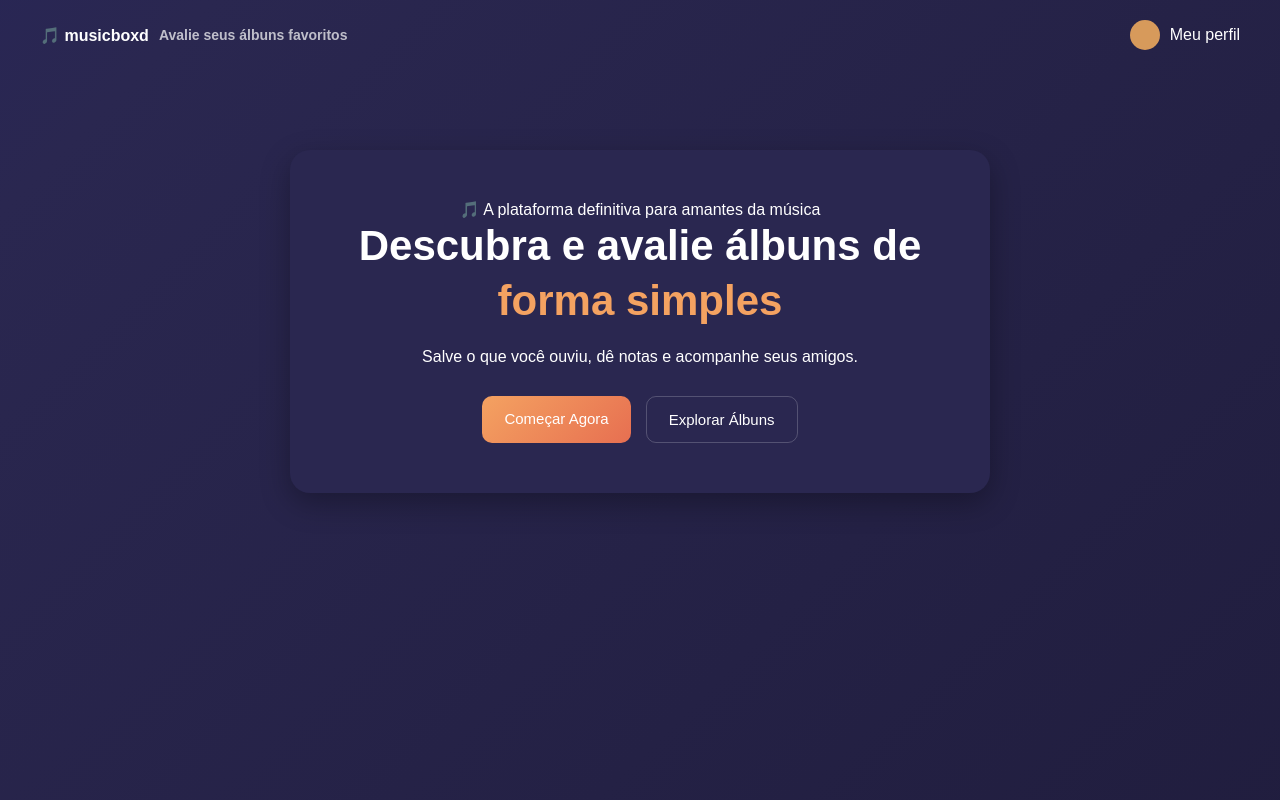
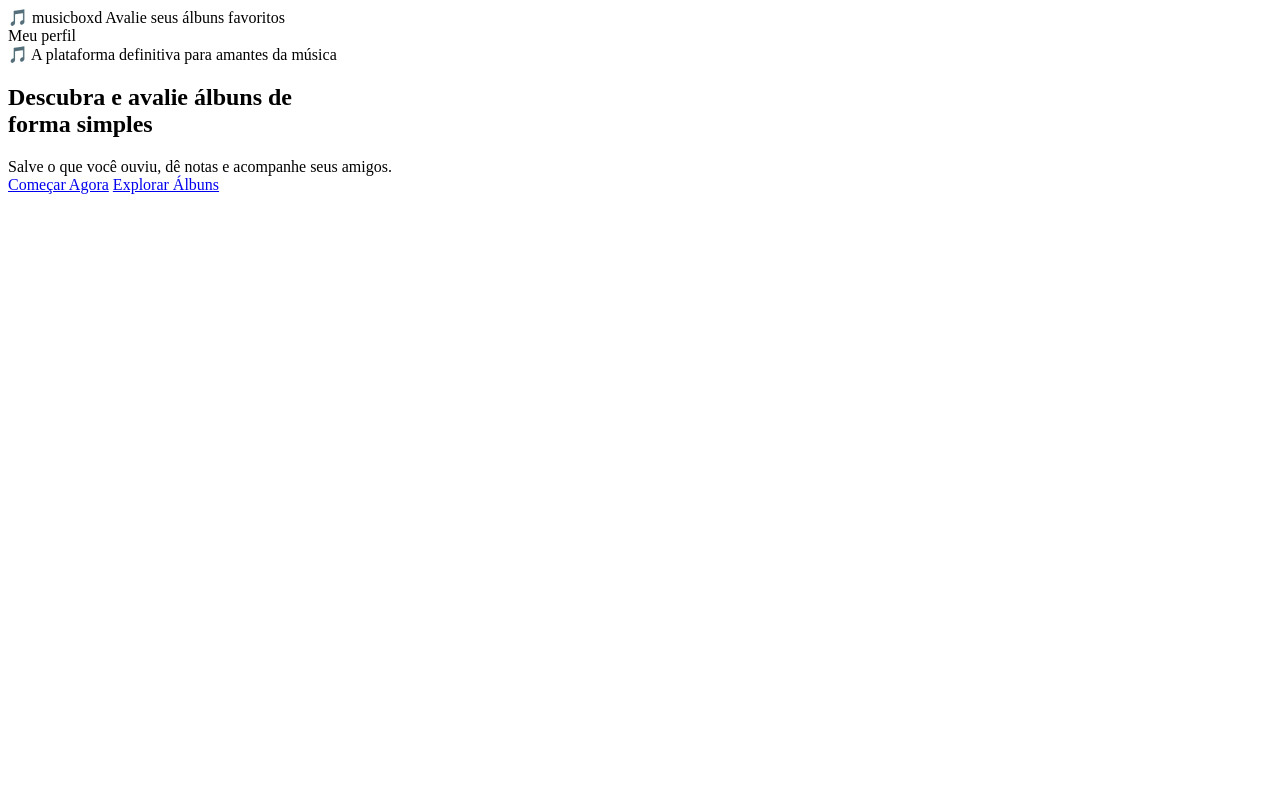
Before and after one commit to gaabkkj/musicboxd, a plain HTML site: page index.html in a window 1280 px wide. Drawn offline with Linux system fonts and the light colour scheme.

Commit message:
Update index.html

```diff
--- a/index.html
+++ b/index.html
@@ -4,176 +4,6 @@
   <meta charset="UTF-8">
   <title>Musicboxd</title>
 
-  <style>
-    * {
-  margin: 0;
-  padding: 0;
-  box-sizing: border-box;
-  font-family: Arial, sans-serif;
-}
-
-body {
-  background: linear-gradient(-45deg, #1e1b3a, #2a2750, #1c1f7a, #0c0f5a);
-  background-size: 400% 400%;
-  animation: gradientBG 12s ease infinite;
-
-  color: #fff;
-  display: flex;
-  flex-direction: column;
-  align-items: center;
-}
-
-/* HEADER */
-
-header {
-  width: 100%;
-  display: flex;
-  align-items: center;
-  padding: 20px 40px;
-}
-
-.logo {
-  display: flex;
-  align-items: center;
-  gap: 10px;
-  font-weight: bold;
-}
-
-.logo span {
-  font-size: 14px;
-  opacity: 0.7;
-}
-
-.profile {
-  display: flex;
-  align-items: center;
-  gap: 10px;
-  margin-left: auto;
-}
-
-.avatar {
-  width: 30px;
-  height: 30px;
-  border-radius: 50%;
-  background: #d79a5b;
-}
-
-/* HERO CENTRAL (AGORA EM CARD) */
-
-.hero {
-  margin-top: 80px;
-  background: #2a2750;
-  padding: 50px 40px;
-  border-radius: 20px;
-  text-align: center;
-  max-width: 700px;
-  width: 90%;
-  box-shadow: 0 10px 30px rgba(0,0,0,0.3);
-
-  opacity: 0;
-  transform: translateY(30px);
-  animation: fadeUp 0.8s ease forwards;
-}
-
-.tag {
-  opacity: 0;
-  animation: fadeUp 0.8s ease forwards;
-  animation-delay: 0.2s;
-}
-
-h1 {
-  opacity: 0;
-  animation: fadeUp 0.8s ease forwards;
-  animation-delay: 0.4s;
-}
-
-.subtitle {
-  opacity: 0;
-  animation: fadeUp 0.8s ease forwards;
-  animation-delay: 0.6s;
-}
-
-.buttons {
-  opacity: 0;
-  animation: fadeUp 0.8s ease forwards;
-  animation-delay: 0.8s;
-}
-
-
-/* TÍTULO */
-
-h1 {
-  font-size: 42px;
-  line-height: 1.3;
-  margin-bottom: 20px;
-}
-
-h1 span {
-  color: #f4a261;
-}
-
-/* SUBTEXTO */
-
-.subtitle {
-  font-size: 16px;
-  opacity: 0.75;
-  margin-bottom: 30px;
-}
-
-/* BOTÕES */
-
-.buttons {
-  display: flex;
-  justify-content: center;
-  gap: 15px;
-}
-
-.btn {
-  padding: 14px 22px;
-  border-radius: 10px;
-  font-size: 15px;
-  text-decoration: none;
-  transition: 0.2s;
-}
-
-.btn-primary {
-  background: linear-gradient(135deg, #f4a261, #e76f51);
-  color: #fff;
-}
-
-.btn-primary:hover {
-  opacity: 0.9;
-}
-
-.btn-secondary {
-  background: transparent;
-  border: 1px solid rgba(255,255,255,0.2);
-  color: #fff;
-}
-
-.btn-secondary:hover {
-  background: rgba(255,255,255,0.05);
-}
-
-@keyframes gradientBG {
-  0% {
-    background-position: 0% 50%;
-  }
-  50% {
-    background-position: 100% 50%;
-  }
-  100% {
-    background-position: 0% 50%;
-  }
-}
-
-@keyframes fadeUp {
-  to {
-    opacity: 1;
-    transform: translateY(0);
-  }
-}
-  </style>
 </head>
 
 <body>
```
